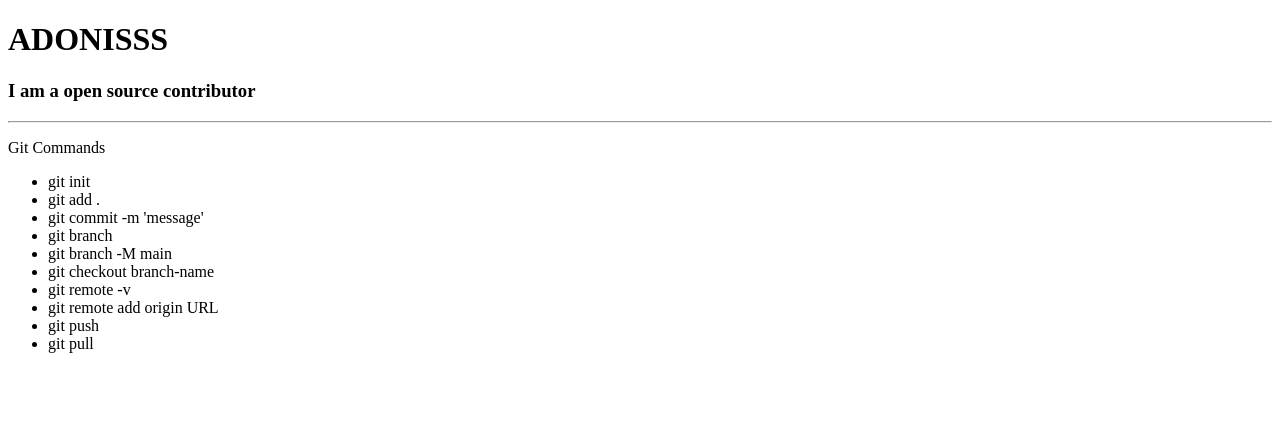
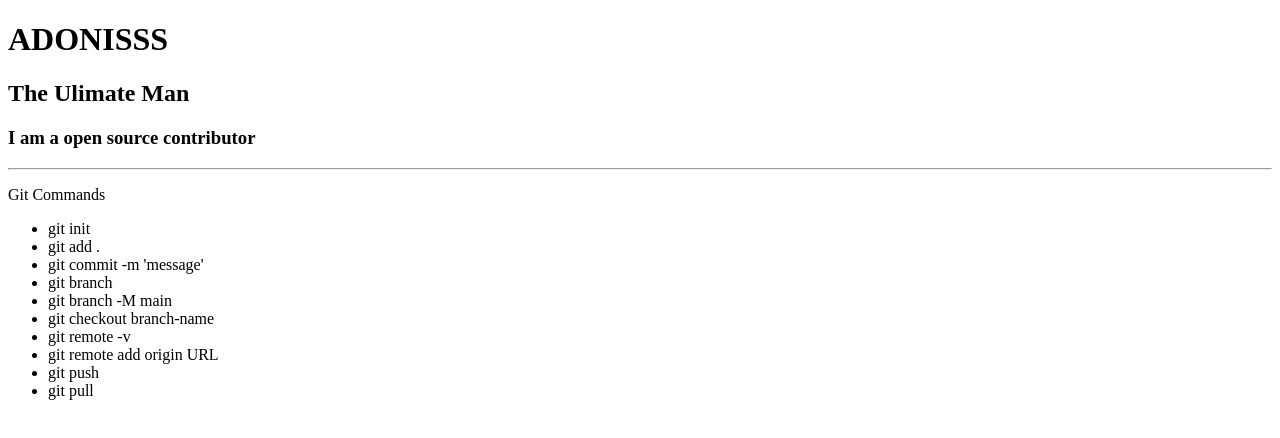
Before and after one commit to ashish-adoniss/test-contribution, a plain HTML site: page index.html in a window 1280 px wide. Drawn offline with Linux system fonts and the light colour scheme.

Commit message:
Added new tag line

```diff
--- a/index.html
+++ b/index.html
@@ -7,6 +7,7 @@
   </head>
   <body>
     <h1>ADONISSS</h1>
+    <h2>The Ulimate Man</h2>
     <h3>I am a open source contributor</h3>
     <hr />
     <p>Git Commands</p>
```
